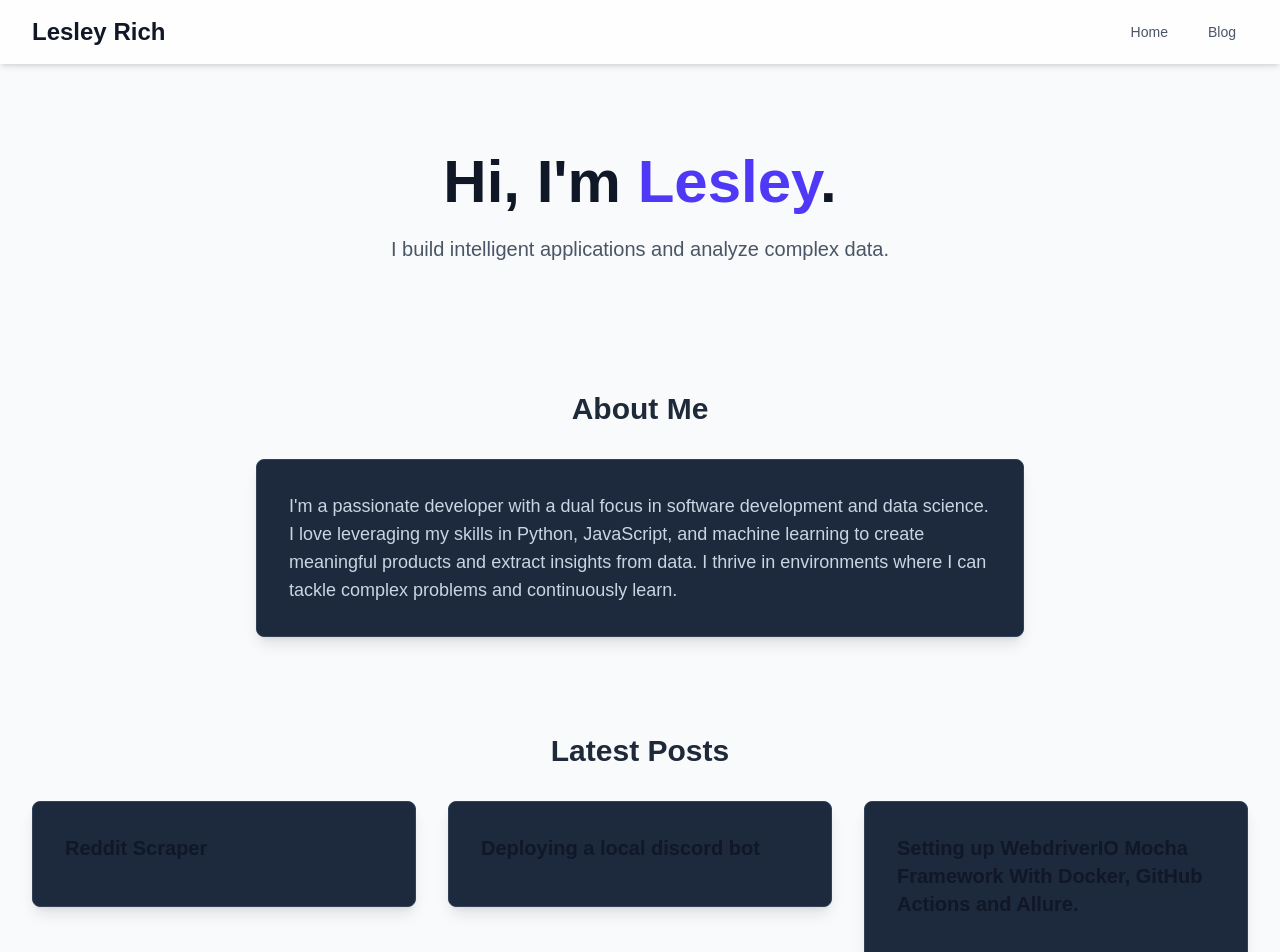
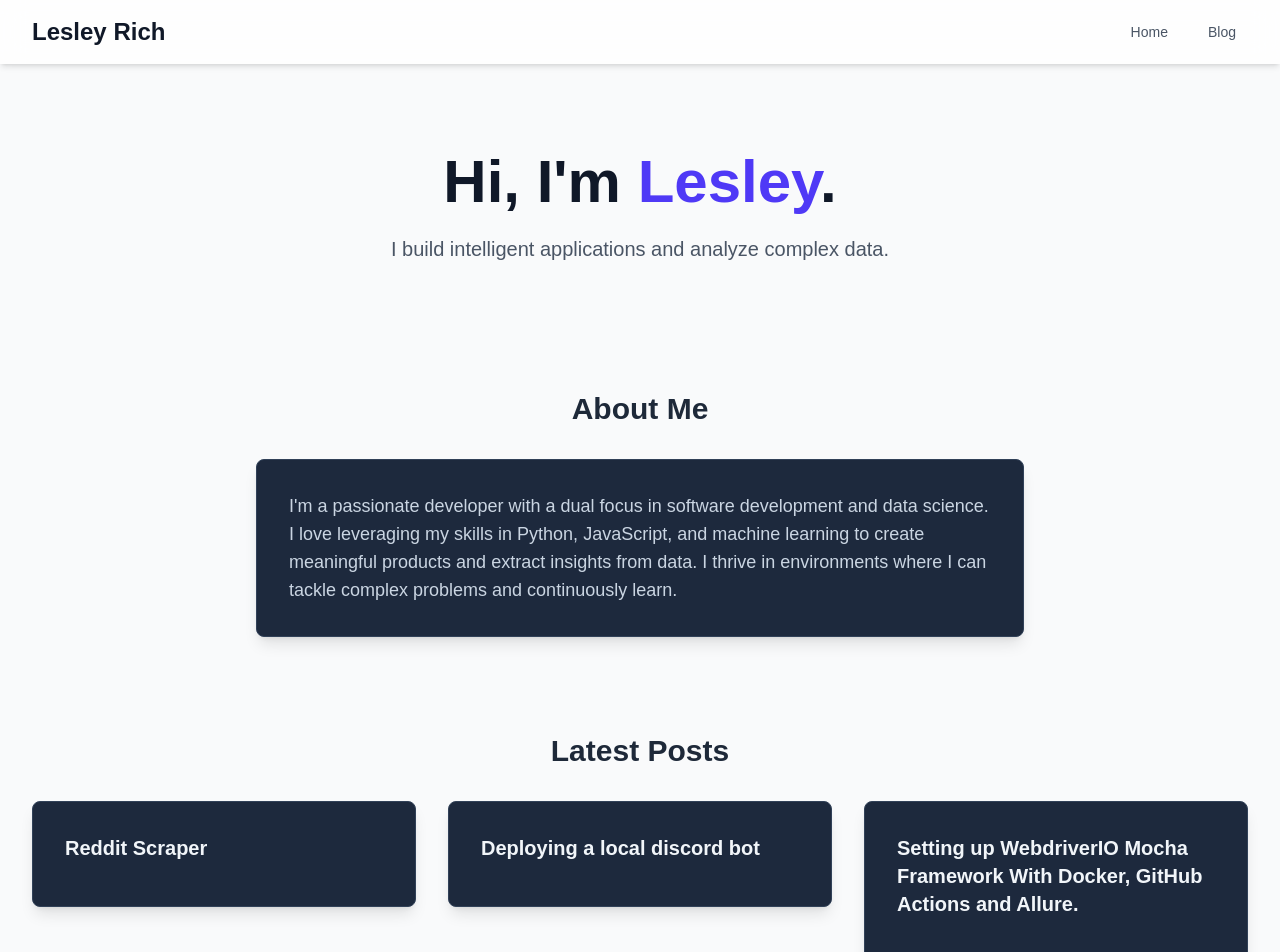
Before and after one commit to terrainthesky-hub/Programming_Portfolio, a Next.js app: page / in a window 1280 px wide. Shown: the top 952 px of the page. Built offline with nearby package versions, Linux system fonts and the light colour scheme.

Commit message:
text color 3

```diff
--- a/pages/index.js
+++ b/pages/index.js
@@ -48,9 +48,9 @@ export default function Home({ allPostsData }) {
           {allPostsData.slice(0, 3).map(({ id, date, title, excerpt }) => (
             <Link href={`/blog/${id}`} key={id}>
               <div className="max-w-3xl mx-auto bg-slate-800 border border-slate-700 p-8 rounded-lg shadow-lg">
-                <h3 className="text-xl font-bold text-gray-900 mb-2">{title}</h3>
-                <p className="text-gray-500 text-sm mb-3">{date}</p>
-                <p className="text-gray-700">{excerpt}</p>
+                <h3 className="text-xl font-bold text-slate-100 mb-2">{title}</h3>
+                <p className="text-slate-400 text-sm mb-3">{date}</p>
+                <p className="text-slate-300">{excerpt}</p>
               </div>
             </Link>
           ))}
```
